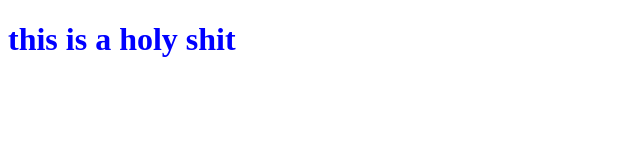
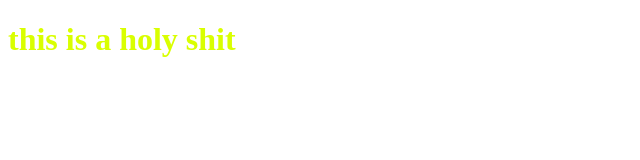
Before and after one commit to Adham662002/adhamproject1, a plain HTML site: page index.html in a window 1280 px wide. Shown: the whole page, without its empty margins (0-640 px from the left). Drawn offline with Linux system fonts and the light colour scheme.

Commit message:
doma changes

```diff
--- a/style.css
+++ b/style.css
@@ -1,5 +1,5 @@
 h1{
 
-color: blue;
+color: rgb(217, 255, 0);
 
 }
```
